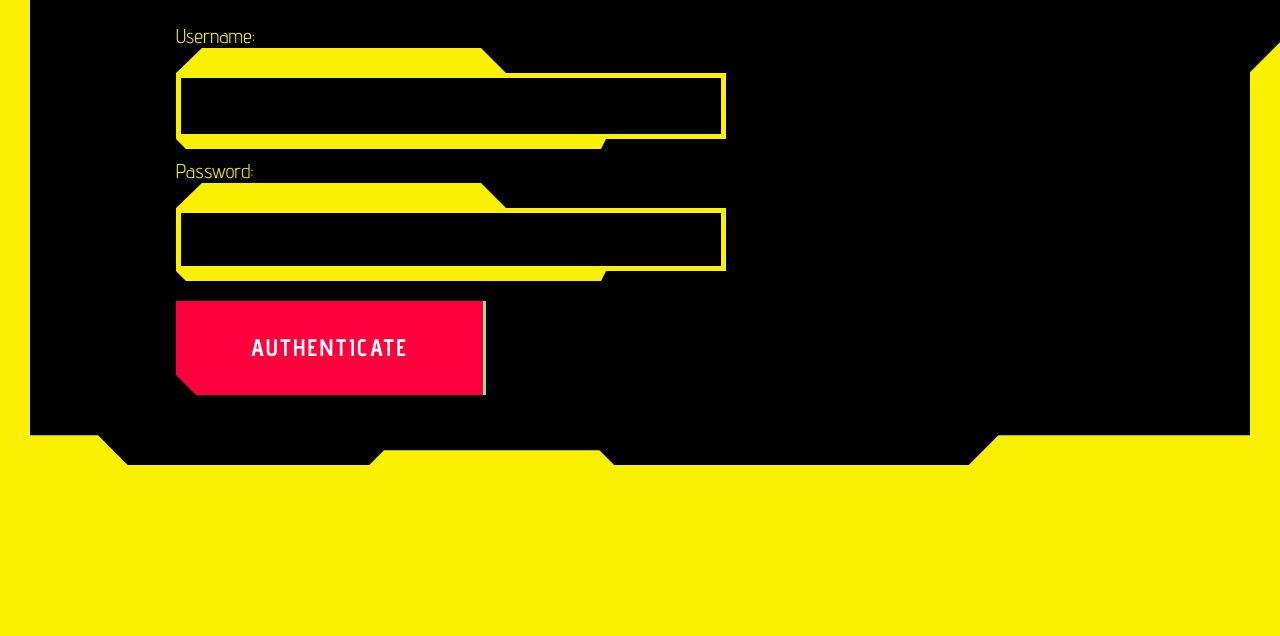
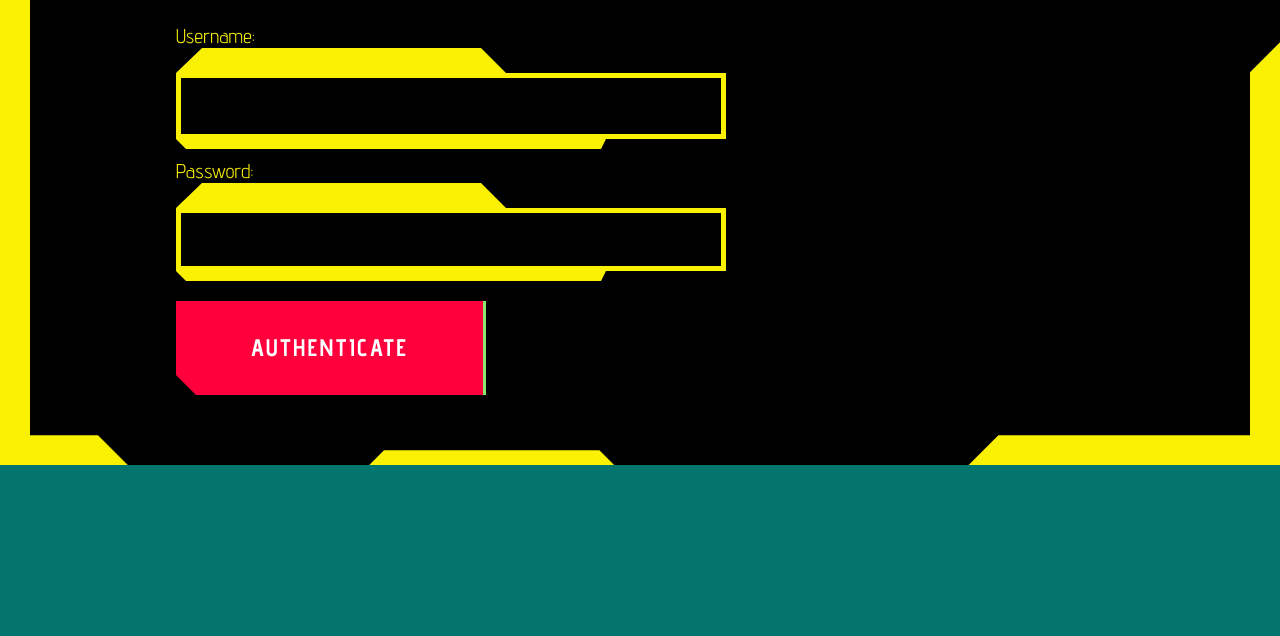
Before and after one commit to trblss/trblss.github.io, a plain HTML site: page index.html in a window 1280 px wide. Shown: the part 165-801 px from the top of the page. Drawn offline with Linux system fonts and the light colour scheme.

Commit message:
changed background color from yellow to #00ff9f so it doesnt hurt my eyes

```diff
--- a/cyberpunk-2077.css
+++ b/cyberpunk-2077.css
@@ -11,6 +11,7 @@
   --purple-color: purple;
   --neon-color: #39ff14;
   --black-color: #000;
+  --background-color:#04756c;
 }
 
 @font-face {
@@ -21,7 +22,7 @@
 }
 
 body {
-  background-color: var(--yellow-color);
+  background-color: var(--background-color);
   padding: 0px;
   margin: 0px;
   font-size: 20px;
```
